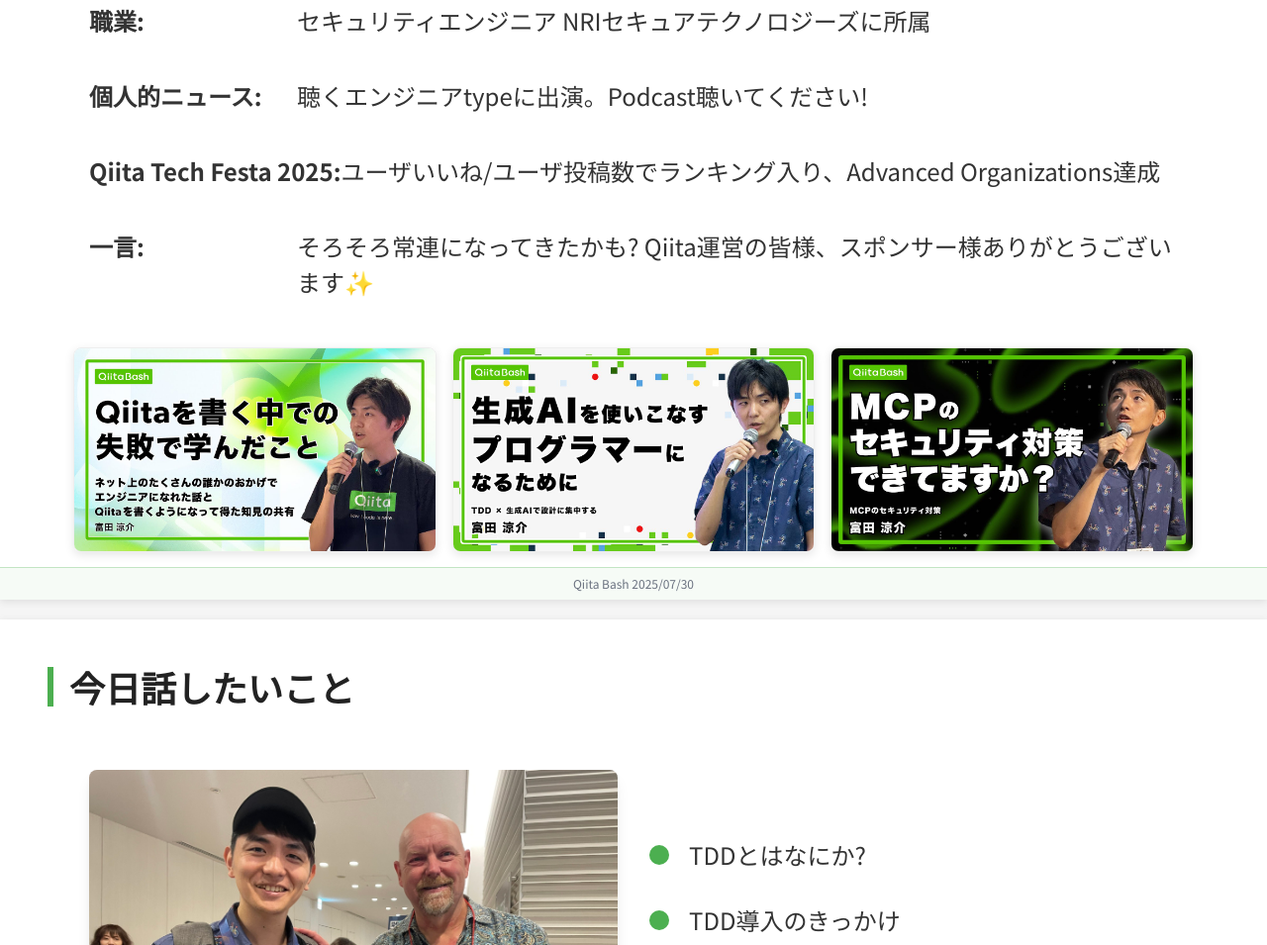
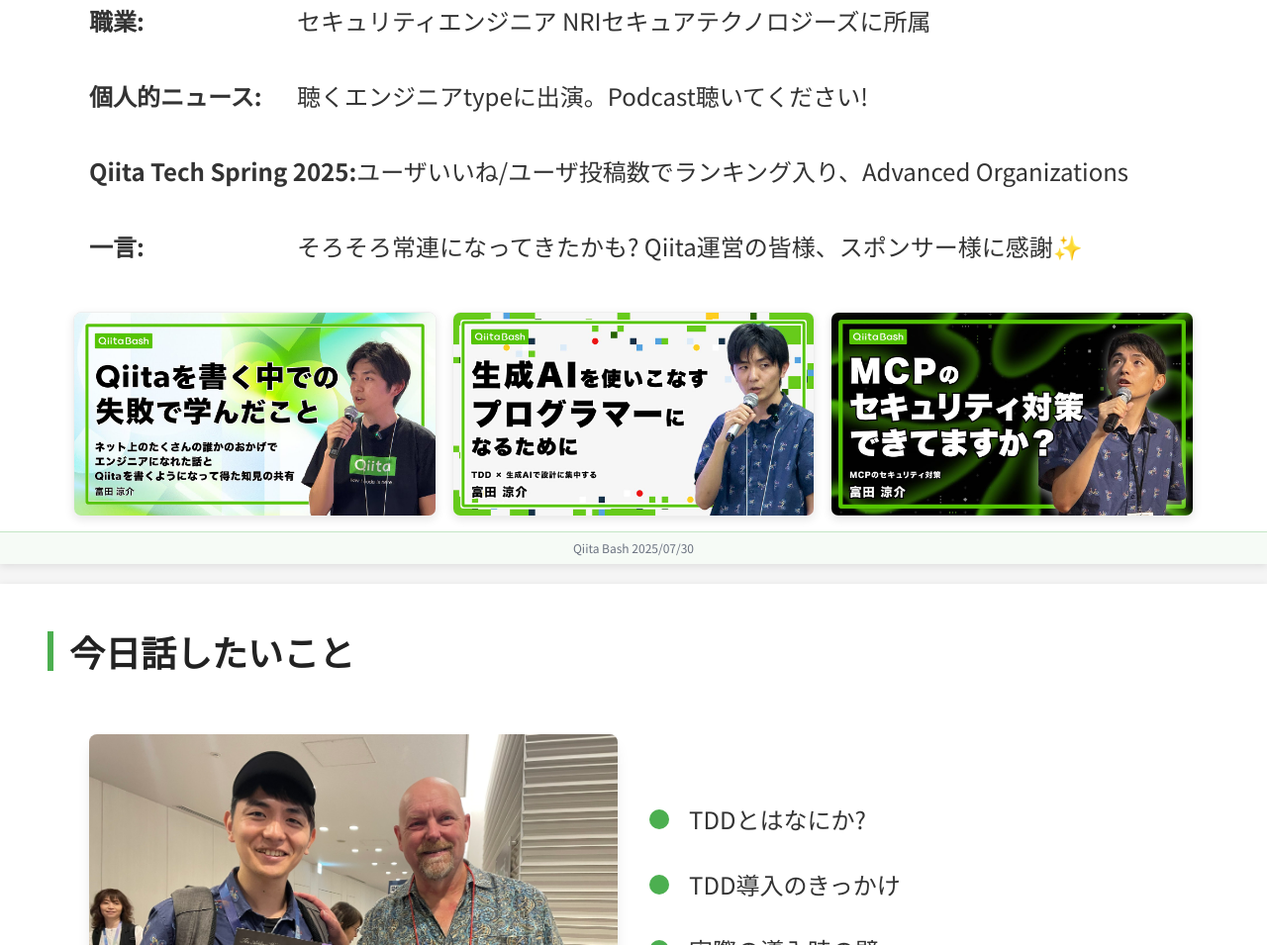
Before and after one commit to RyosukeDTomita/marp_env, a website: page 20250730_qiitabash/tdd.html in a window 1280 px wide. Shown: the part 961-1916 px from the top of the page at 99% size. Drawn offline with nearby package versions, Linux system fonts and the light colour scheme.

Commit message:
feat: published

```diff
--- a/20250730_qiitabash/tdd.html
+++ b/20250730_qiitabash/tdd.html
@@ -265,12 +265,12 @@
 <span>聴くエンジニアtypeに出演。Podcast聴いてください!</span>
 </div>
 <div class="profile-item">
-<span class="profile-label">Qiita Tech Festa 2025:</span>
-<span>ユーザいいね/ユーザ投稿数でランキング入り、Advanced Organizations達成</span>
+<span class="profile-label">Qiita Tech Spring 2025:</span>
+<span>ユーザいいね/ユーザ投稿数でランキング入り、Advanced Organizations</span>
 </div>
 <div class="profile-item">
 <span class="profile-label">一言:</span>
-<span>そろそろ常連になってきたかも? Qiita運営の皆様、スポンサー様ありがとうございます✨</span>
+<span>そろそろ常連になってきたかも? Qiita運営の皆様、スポンサー様に感謝✨</span>
 </div>
 </div>
 <div class="photo-container flex justify-center gap-4 mt-8">
```
